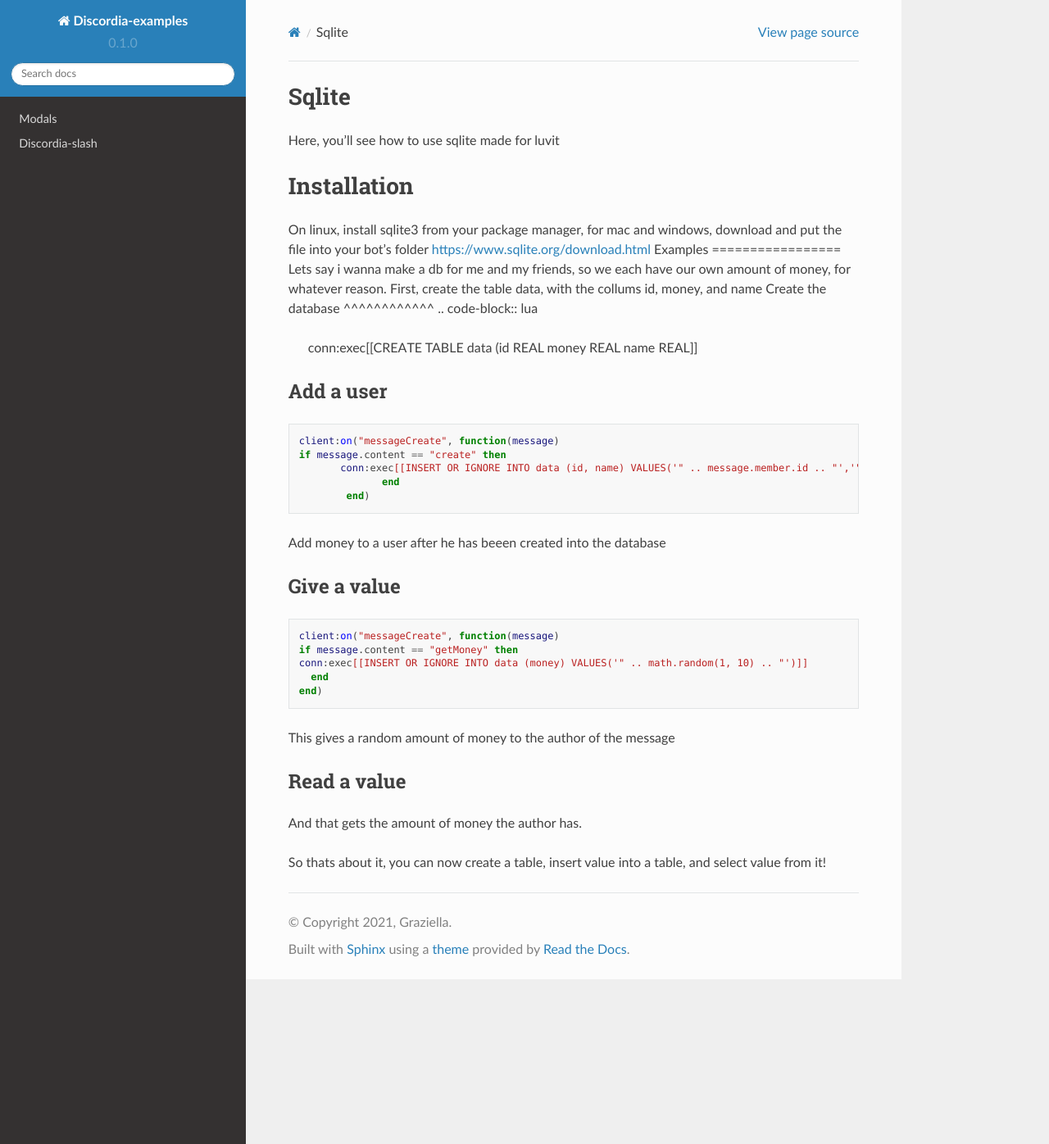
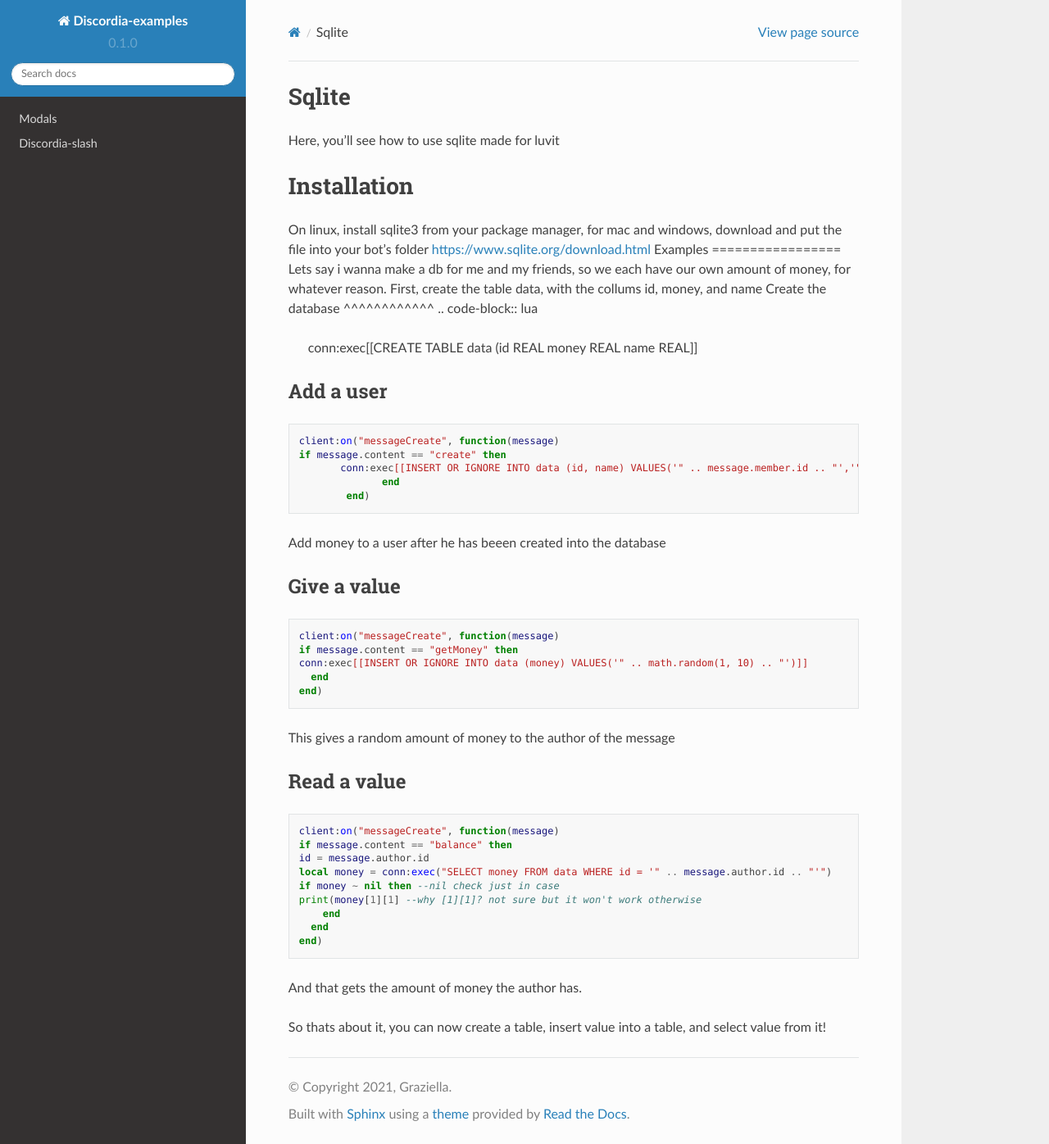
Before and after one commit to justdie386/discordia-examples, a Sphinx documentation site: the page built from docs/source/sqlite.rst, in a window 1280 px wide and 1396 px high. Shown: the whole window at 82% size. Built offline with Sphinx 7.4.7 and the Read the Docs theme 2.0.0, drawn with Linux system fonts in a browser that asks for light colours.

Commit message:
Update sqlite.rst

```diff
--- a/docs/source/sqlite.rst
+++ b/docs/source/sqlite.rst
@@ -31,7 +31,6 @@
 
 Give a value
 ^^^^^^^^^^^^
-
 .. code-block:: lua
 
     client:on("messageCreate", function(message)
@@ -44,8 +43,8 @@
 
 Read a value
 ^^^^^^^^^^^^
+.. code-block:: lua
 
-.. code-block:: lua
       client:on("messageCreate", function(message)
       if message.content == "balance" then
       id = message.author.id
```
